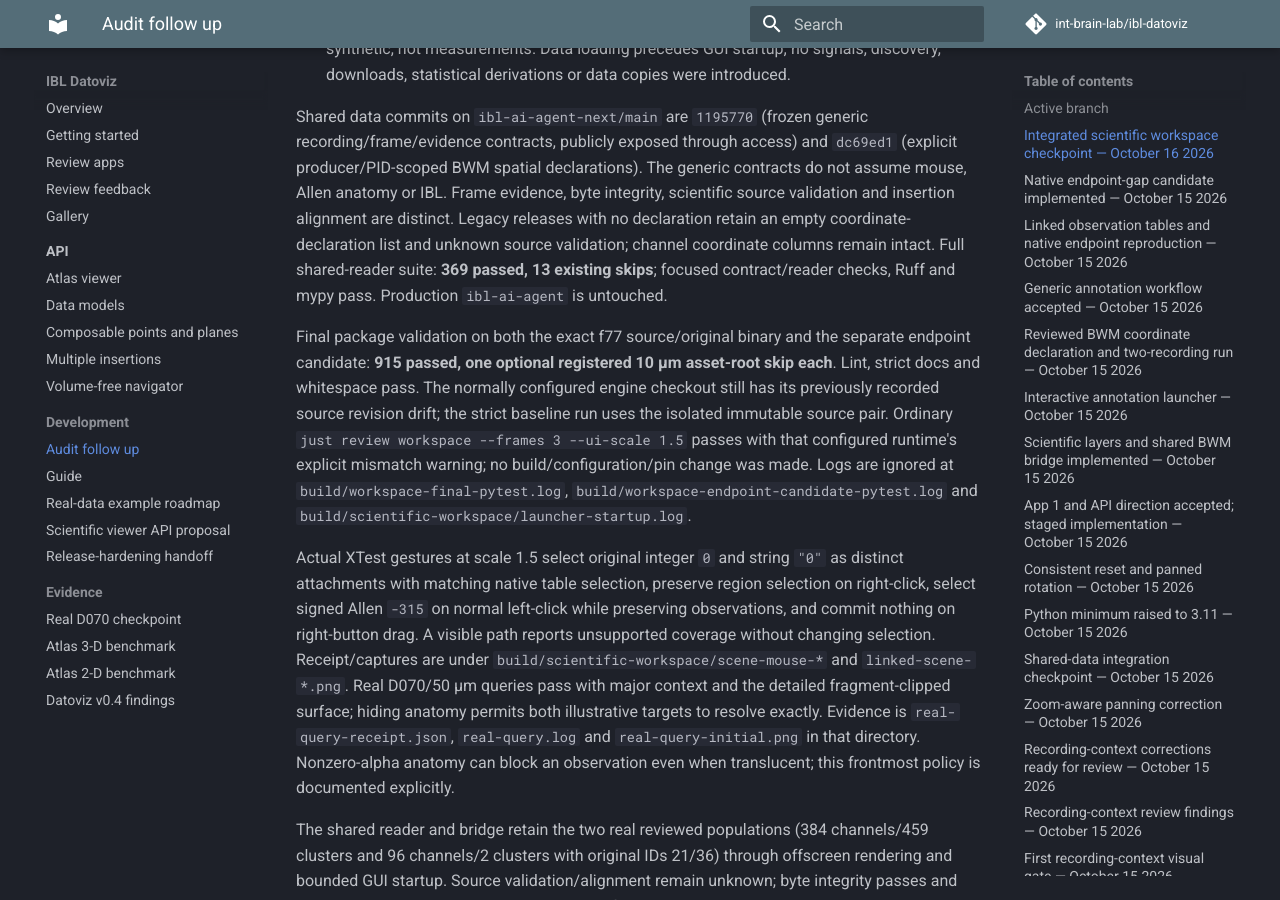
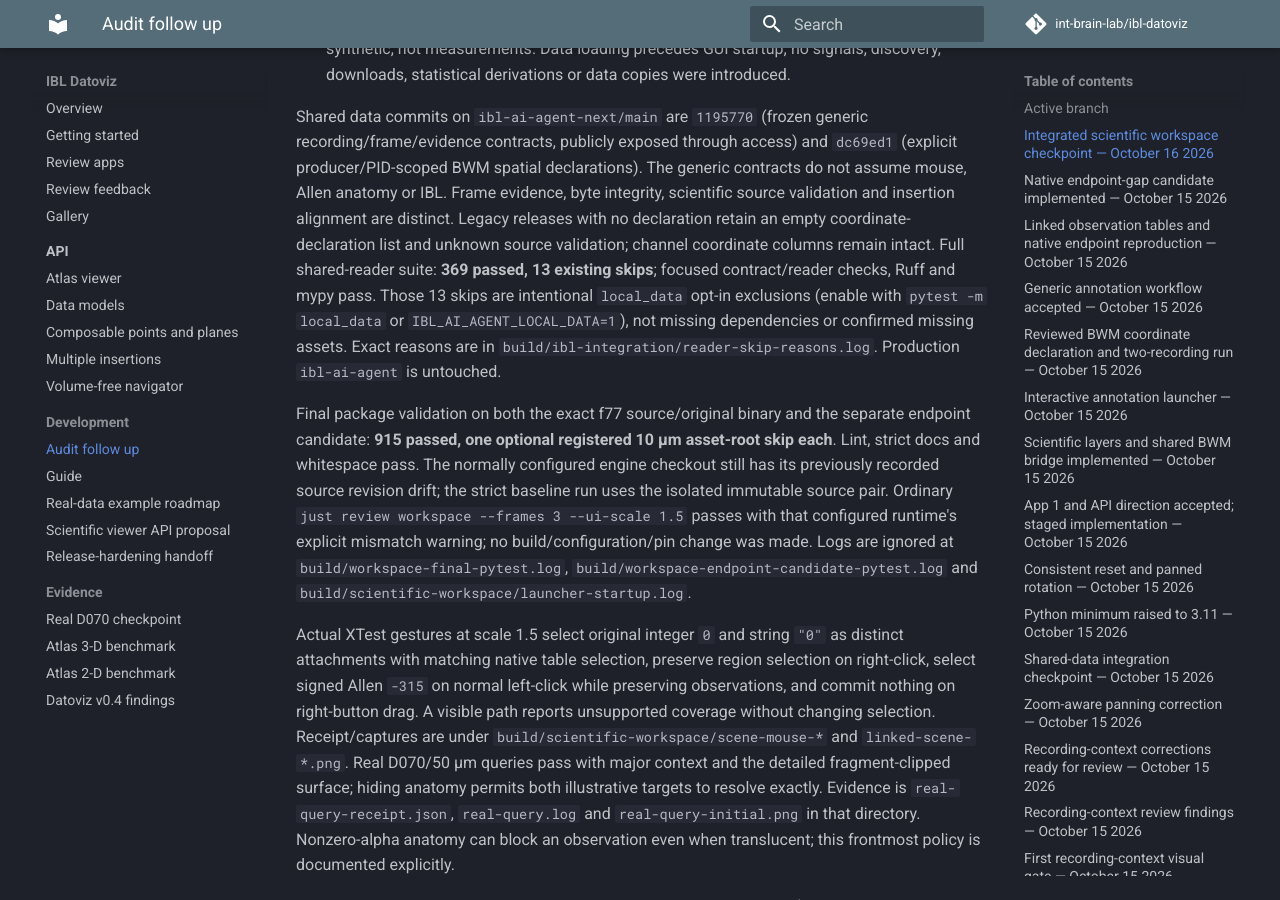
Before and after one commit to int-brain-lab/ibl-datoviz, an MkDocs documentation site: the page built from docs/NEXT_STEPS.md, in a window 1280 px wide and 900 px high, scrolled down 1365 px. Built offline with MkDocs 1.6.1 and Material for MkDocs 9.7.7, drawn with Linux system fonts in a browser that asks for light colours; comment, search, counter and statistics services are not loaded.

Commit message:
docs: clarify intentional shared-reader local-data test exclusions

```diff
--- a/docs/NEXT_STEPS.md
+++ b/docs/NEXT_STEPS.md
@@ -60,7 +60,11 @@ contracts do not assume mouse, Allen anatomy or IBL. Frame evidence, byte
 integrity, scientific source validation and insertion alignment are distinct.
 Legacy releases with no declaration retain an empty coordinate-declaration list
 and unknown source validation; channel coordinate columns remain intact. Full shared-reader suite: **369 passed, 13 existing skips**; focused
-contract/reader checks, Ruff and mypy pass. Production `ibl-ai-agent` is untouched.
+contract/reader checks, Ruff and mypy pass. Those 13 skips are intentional
+`local_data` opt-in exclusions (enable with `pytest -m local_data` or
+`IBL_AI_AGENT_LOCAL_DATA=1`), not missing dependencies or confirmed missing assets.
+Exact reasons are in `build/ibl-integration/reader-skip-reasons.log`. Production
+`ibl-ai-agent` is untouched.
 
 Final package validation on both the exact f77 source/original binary and the
 separate endpoint candidate: **915 passed, one optional registered 10 µm asset-root
```
